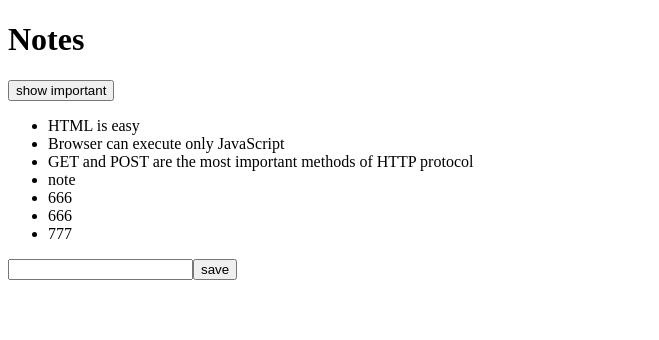
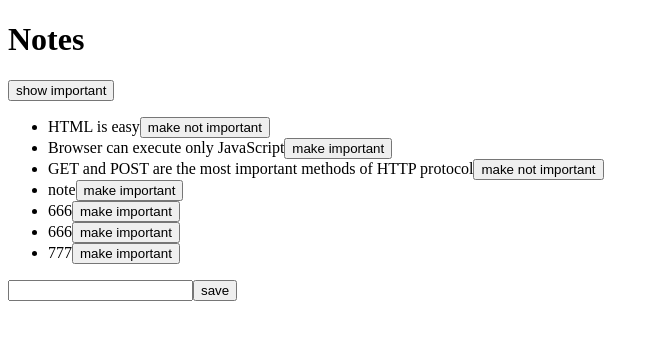
Before and after one commit to Sheldenshi/Full-Stack-Course, a React (Create React App) app in the folder part2/notes/: page / in a window 1280 px wide. Shown: the top 340 px of the page, without its empty margins (0-659 px from the left). Built offline with nearby package versions, Linux system fonts and the light colour scheme; data requests are answered from the project's data file.

Commit message:
changing the importance of notes

```diff
--- a/part2/notes/db.json
+++ b/part2/notes/db.json
@@ -21,7 +21,7 @@
     {
       "content": "note",
       "date": "2021-01-16T03:27:37.971Z",
-      "important": true,
+      "important": false,
       "id": 4
     },
     {
--- a/part2/notes/src/App.js
+++ b/part2/notes/src/App.js
@@ -3,6 +3,7 @@
 import axios from 'axios'
 
 const App = () => {
+
   const [notes, setNotes] = useState([])
   const [newNote, setNewNote] = useState('')
   const [showAll, setShowAll] = useState(true)
@@ -15,6 +16,16 @@
         setNotes(response.data)
       })
   }, [])
+
+  const toggleImportanceOf = id => {
+    const url = `http://localhost:3001/notes/${id}`
+    const note = notes.find(n => n.id === id)
+    const changedNote = { ...note, important: !note.important }
+
+    axios.put(url, changedNote).then(response => {
+      setNotes(notes.map(note => note.id !== id ? note : response.data))
+    })
+  }
   const notesToShow = showAll ? notes : notes.filter(note => note.important === true)
 
   const addNote = (event) => {
@@ -48,11 +59,11 @@
       </div>
       <ul>
         {notesToShow.map((note) =>
-          <Note key={note.id} note={note} />
+          <Note key={note.id} note={note} toggleImportance={() => toggleImportanceOf(note.id)}/>
         )}
       </ul>
       <form onSubmit={addNote}>
-        <input value={newNote} onChange={handleNoteChange}/>
+        <input value={newNote} onChange={handleNoteChange} />
         <button type="submit">
           save
         </button>
--- a/part2/notes/src/Components/Note.js
+++ b/part2/notes/src/Components/Note.js
@@ -1,8 +1,13 @@
 import React from 'react'
 
-const Note = ({ note }) => {
+const Note = ({ note, toggleImportance }) => {
+  const label = note.important
+    ? 'make not important' : 'make important'
   return (
-    <li>{note.content}</li>
+    <li>
+      {note.content}
+      <button onClick={toggleImportance}>{label}</button>
+      </li>
   )
 }
 
```
Also changed, not shown: 1 other file (tests, documents, lock files or other folders).
